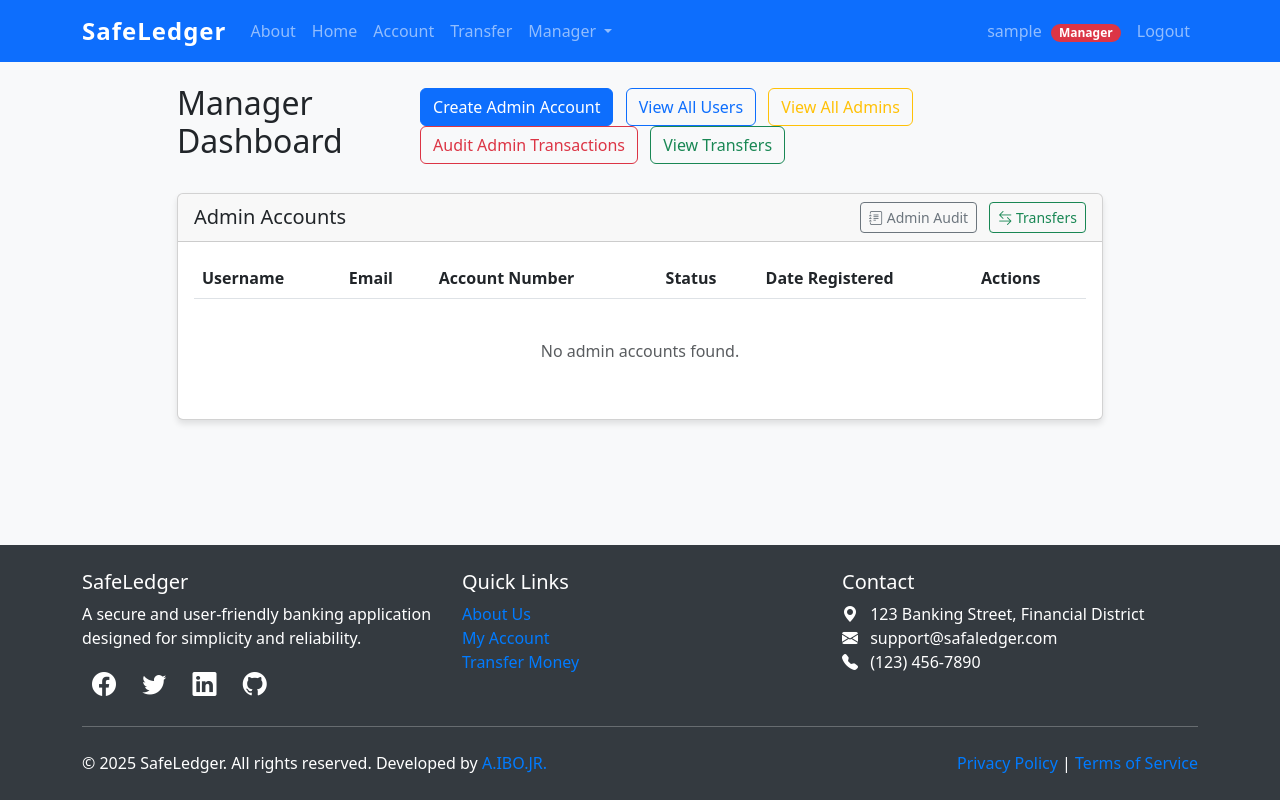
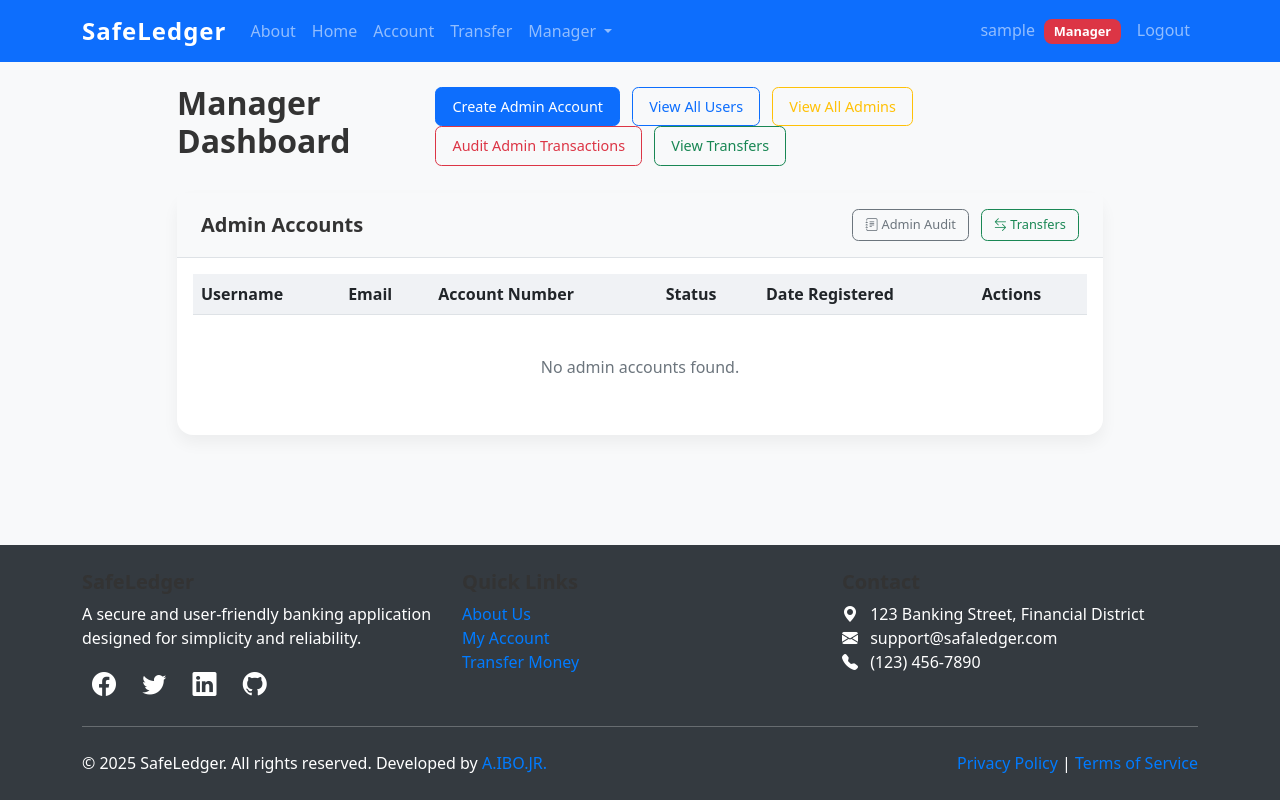
Before and after one commit to jijayne/simple-banking-app-v2, a Flask app: page /manager in a window 1280 px wide. Run offline with Flask 2, Linux system fonts and the light colour scheme; a user stored in the database is signed in; tables that the repository leaves empty hold one stand-in row (values such as "Sample post"); lists and menus that the app fills with data are empty; parts of the project's set-up code (start-up, migrations or seed data) failed here and were passed over; some libraries are stand-ins or nearby versions.

Commit message:
UI Implemented (Dashboard)

```diff
--- a/templates/manager/dashboard.html
+++ b/templates/manager/dashboard.html
@@ -1,6 +1,109 @@
 {% extends "base.html" %}
 
 {% block content %}
+<style>
+/* Headings */
+h2, h5 {
+    font-weight: 600;
+    color: #333;
+}
+
+/* Action buttons */
+.btn {
+    padding: 0.5rem 1rem;
+    font-size: 0.9rem;
+    border-radius: 0.4rem;
+}
+
+.btn-sm {
+    padding: 0.35rem 0.75rem;
+    font-size: 0.8rem;
+}
+
+.btn-outline-primary,
+.btn-outline-success,
+.btn-outline-warning,
+.btn-outline-danger,
+.btn-outline-secondary {
+    transition: 0.3s ease;
+}
+
+.btn-outline-primary:hover {
+    background-color: #0d6efd;
+    color: white;
+}
+
+.btn-outline-warning:hover {
+    background-color: #ffc107;
+    color: black;
+}
+
+.btn-outline-danger:hover {
+    background-color: #dc3545;
+    color: white;
+}
+
+.btn-outline-success:hover {
+    background-color: #198754;
+    color: white;
+}
+
+/* Table styling */
+.table-striped tbody tr:nth-of-type(odd) {
+    background-color: #f9f9f9;
+}
+
+.table th {
+    background-color: #f0f2f5;
+    font-weight: 600;
+}
+
+/* Status badge enhancements */
+.badge {
+    padding: 0.5em 0.75em;
+    font-size: 0.8rem;
+    border-radius: 0.5rem;
+}
+
+.bg-success {
+    background-color: #28a745 !important;
+}
+
+.bg-danger {
+    background-color: #dc3545 !important;
+}
+
+.bg-warning {
+    background-color: #ffc107 !important;
+    color: #212529 !important;
+}
+
+/* Card enhancements */
+.card {
+    border-radius: 1rem;
+    box-shadow: 0 0.5rem 1rem rgba(0, 0, 0, 0.05);
+    border: none;
+}
+
+.card-header {
+    background-color: #f8f9fa;
+    border-bottom: 1px solid #dee2e6;
+    border-top-left-radius: 1rem;
+    border-top-right-radius: 1rem;
+    padding: 1rem 1.5rem;
+}
+
+/* Responsive alignment */
+.table-responsive {
+    overflow-x: auto;
+}
+
+/* Text color muted for empty state */
+.text-muted {
+    color: #6c757d !important;
+}
+</style>
+
 <div class="row">
     <div class="col-lg-10 offset-lg-1">
         <div class="d-flex justify-content-between align-items-center mb-4">
```
